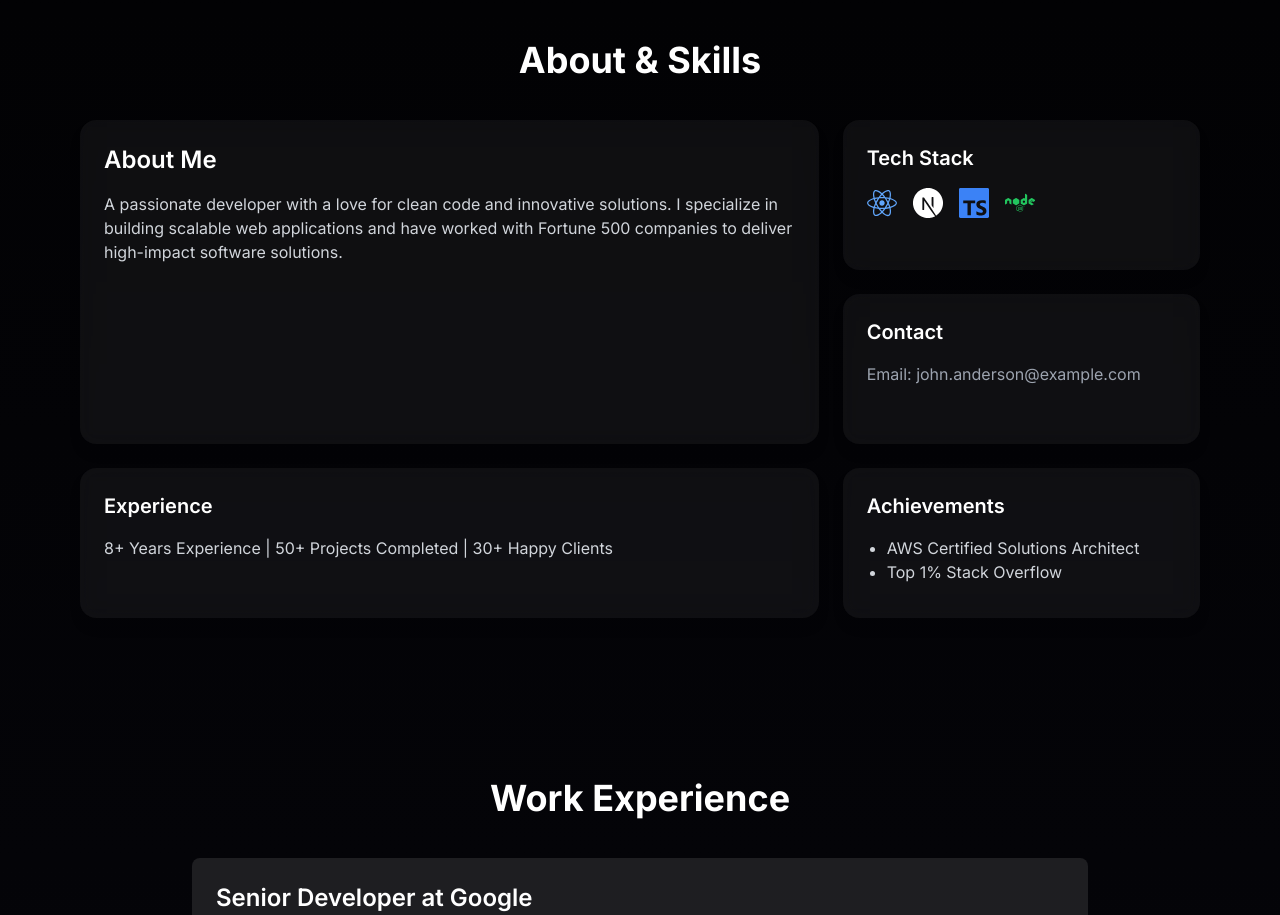
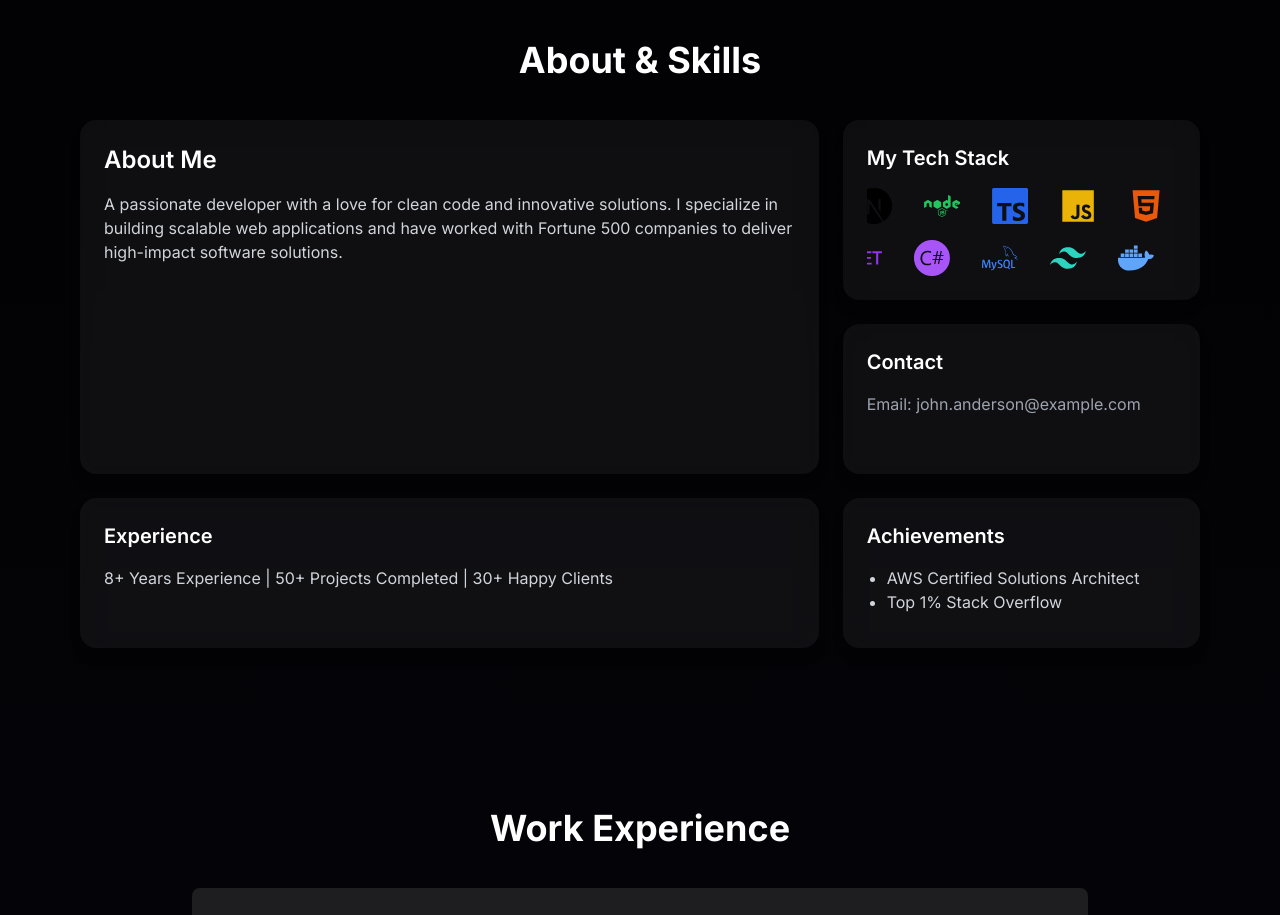
Before and after one commit to yashgandhi45/portfolio, a Next.js app: page / in a window 1280 px wide. Shown: the part 840-1755 px from the top of the page. Built offline with nearby package versions, Linux system fonts and the light colour scheme.

Commit message:
BentoGird My tech stack

```diff
--- /dev/null
+++ b/app/Card.tsx
@@ -0,0 +1,15 @@
+import React from 'react'
+
+interface CardProps {
+    icon : React.ReactNode;
+}
+
+const Card : React.FC<CardProps> = ({icon}) => {
+  return (
+    <div className='flex justify-center items-center'>
+        {icon}
+    </div>
+  )
+}
+
+export default Card;
--- a/app/page.tsx
+++ b/app/page.tsx
@@ -1,13 +1,15 @@
 'use client';
 
-import { motion, useScroll, useTransform } from 'framer-motion';
+import { animate, motion, useMotionValue, useScroll, useTransform } from 'framer-motion';
 import { useRef, useState, useEffect } from 'react';
 import { useInView } from 'react-intersection-observer';
-import { FaGithub, FaLinkedin, FaTwitter, FaBars, FaTimes, FaReact, FaNode, FaJs, FaPython, FaDocker, FaAws, FaCopy, FaEnvelope } from 'react-icons/fa';
-import { SiTypescript, SiTailwindcss, SiNextdotjs } from 'react-icons/si';
+import { FaGithub, FaLinkedin, FaTwitter, FaBars, FaTimes, FaReact, FaNode, FaPython, FaCopy, FaEnvelope, FaJs, FaHtml5, FaCss3, FaAws, FaDocker  } from 'react-icons/fa';
+import { SiTypescript, SiTailwindcss, SiNextdotjs,   SiMongodb, SiDotnet, SiCsharp, SiAzuredevops, SiMysql  } from 'react-icons/si';
 import emailjs from '@emailjs/browser';
 import Image from 'next/image';
 import clsx from 'clsx';
+import Card from './Card';
+import useMeasure from "react-use-measure";
 
 export default function Home() {
   const { scrollY } = useScroll();
@@ -16,6 +18,49 @@ export default function Home() {
   const [messageSent, setMessageSent] = useState(false);
   const [isMenuOpen, setIsMenuOpen] = useState(false);
   const [isCopied, setIsCopied] = useState(false);
+
+  const Icons = [
+    <FaReact className="text-blue-500 text-4xl" />,       // React
+    <SiNextdotjs className="text-black text-4xl" />,      // Next.js
+    <FaNode className="text-green-500 text-4xl" />,       // Node.js
+    <SiTypescript className="text-blue-600 text-4xl" />,  // TypeScript
+    <FaJs className="text-yellow-500 text-4xl" />,        // JavaScript
+    <FaHtml5 className="text-orange-600 text-4xl" />,     // HTML
+    <FaCss3 className="text-blue-600 text-4xl" />      // CSS
+  ]
+
+  const Icons1 = [
+    <SiDotnet className="text-purple-600 text-4xl" />,    // .NET Core
+    <SiCsharp className="text-purple-500 text-4xl" />,    // C#
+    <SiMysql className="text-blue-500 text-4xl" />,       // MySQL
+    <SiTailwindcss className="text-teal-400 text-4xl" />, // Tailwind CSS
+    <FaDocker className="text-blue-400 text-4xl" />,      // Docker
+    <FaAws className="text-orange-500 text-4xl" />,       // AWS
+    <SiAzuredevops className="text-blue-600 text-4xl" />  // Azure DevOps
+  ]
+
+  const xTranslation1 = useMotionValue(0);
+  const xTranslation2 = useMotionValue(0);
+
+  useEffect(() => {
+    const controls1 = animate(xTranslation1, [-100, 0], {
+      ease: "linear",
+      duration: 30,
+      repeat: Infinity,
+    });
+
+    const controls2 = animate(xTranslation2, [0, -100], {
+      ease: "linear",
+      duration: 30,
+      repeat: Infinity,
+    });
+
+    return () => {
+      controls1.stop();
+      controls2.stop();
+    };
+  }, [xTranslation1, xTranslation2]);
+
 
   useEffect(() => {
     const handleMouseMove = (e: MouseEvent) => {
@@ -241,20 +286,43 @@ export default function Home() {
         A passionate developer with a love for clean code and innovative solutions. I specialize in building scalable web applications and have worked with Fortune 500 companies to deliver high-impact software solutions.
       </p>
     </motion.div>
+{/* Medium Item */}
+<motion.div
+  className="bento-item bg-gray-800 col-span-6 md:col-span-2 p-6 rounded-lg shadow-lg"
+  whileHover={{ scale: 1.02 }}
+>
+  <h3 className="text-xl font-semibold mb-4">My Tech Stack</h3>
 
-    {/* Medium Item */}
+  {/* First Row */}
+  <div className="overflow-hidden mb-4">
     <motion.div
-      className="bento-item bg-gray-800 col-span-6 md:col-span-2 p-6 rounded-lg shadow-lg"
-      whileHover={{ scale: 1.02 }}
+      className="flex gap-8" // Increased gap between icons
+      style={{ x: xTranslation1 }}
     >
-      <h3 className="text-xl font-semibold mb-4">Tech Stack</h3>
-      <div className="flex space-x-4">
-        <FaReact className="text-3xl text-blue-400" />
-        <SiNextdotjs className="text-3xl text-white" />
-        <SiTypescript className="text-3xl text-blue-500" />
-        <FaNode className="text-3xl text-green-500" />
-      </div>
+      {[...Icons, ...Icons].map((Icon, idx) => (
+        <div key={`row1-${idx}`} className="text-4xl">
+          {Icon}
+        </div>
+      ))}
     </motion.div>
+  </div>
+
+  {/* Second Row */}
+  <div className="overflow-hidden">
+    <motion.div
+      className="flex gap-8" // Matching gap for second row
+      style={{ x: xTranslation2 }}
+    >
+      {[...Icons1, ...Icons1].map((Icon, idx) => (
+        <div key={`row2-${idx}`} className="text-4xl">
+          {Icon}
+        </div>
+      ))}
+    </motion.div>
+  </div>
+</motion.div>
+
+
 
     {/* Small Item */}
     <motion.div
--- a/package.json
+++ b/package.json
@@ -24,6 +24,7 @@
     "react-dom": "18.2.0",
     "react-icons": "^4.11.0",
     "react-intersection-observer": "^9.5.2",
+    "react-use-measure": "^2.1.7",
     "tailwindcss": "3.3.3",
     "typescript": "5.2.2"
   }
```
Also changed, not shown: 1 other file (tests, documents, lock files or other folders).
